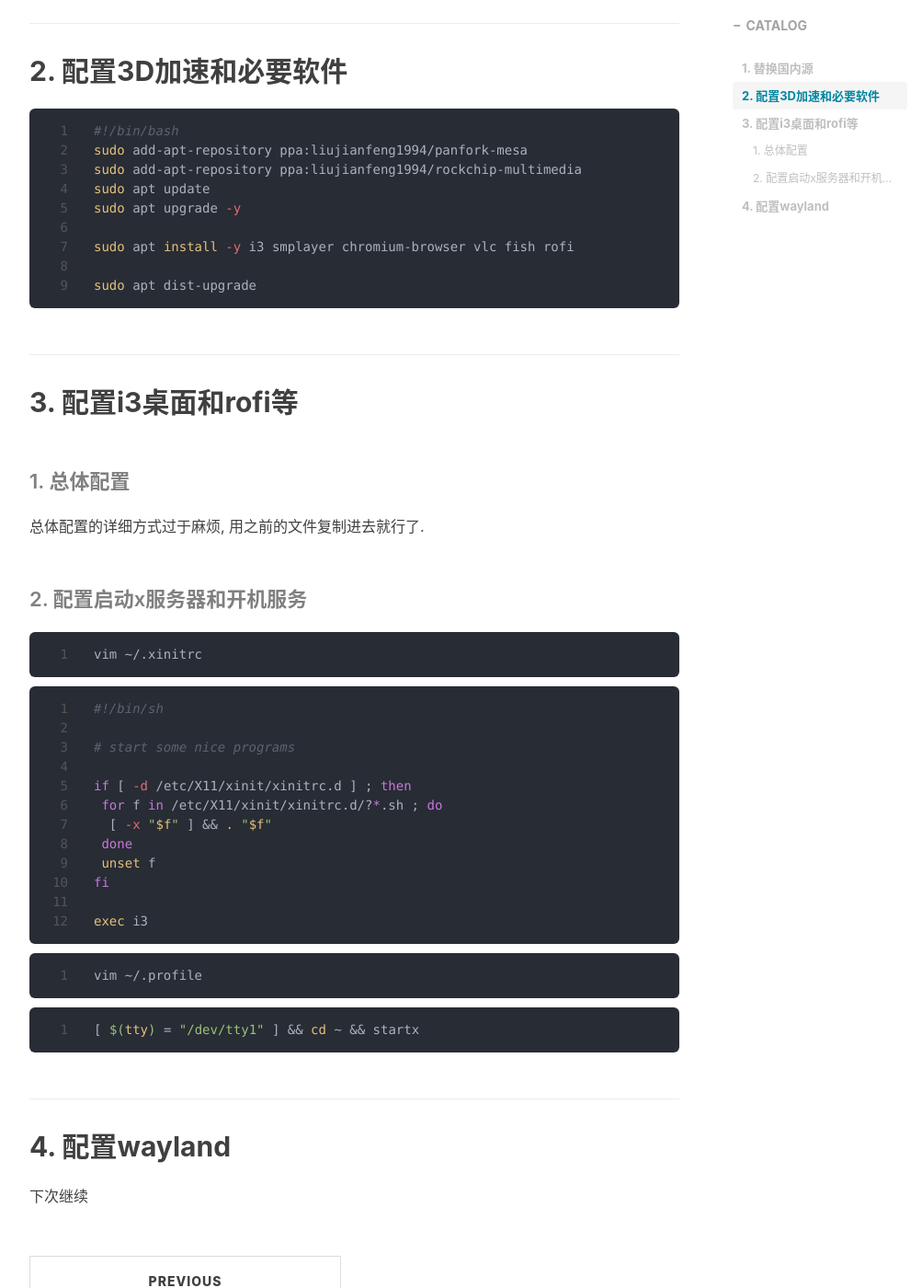
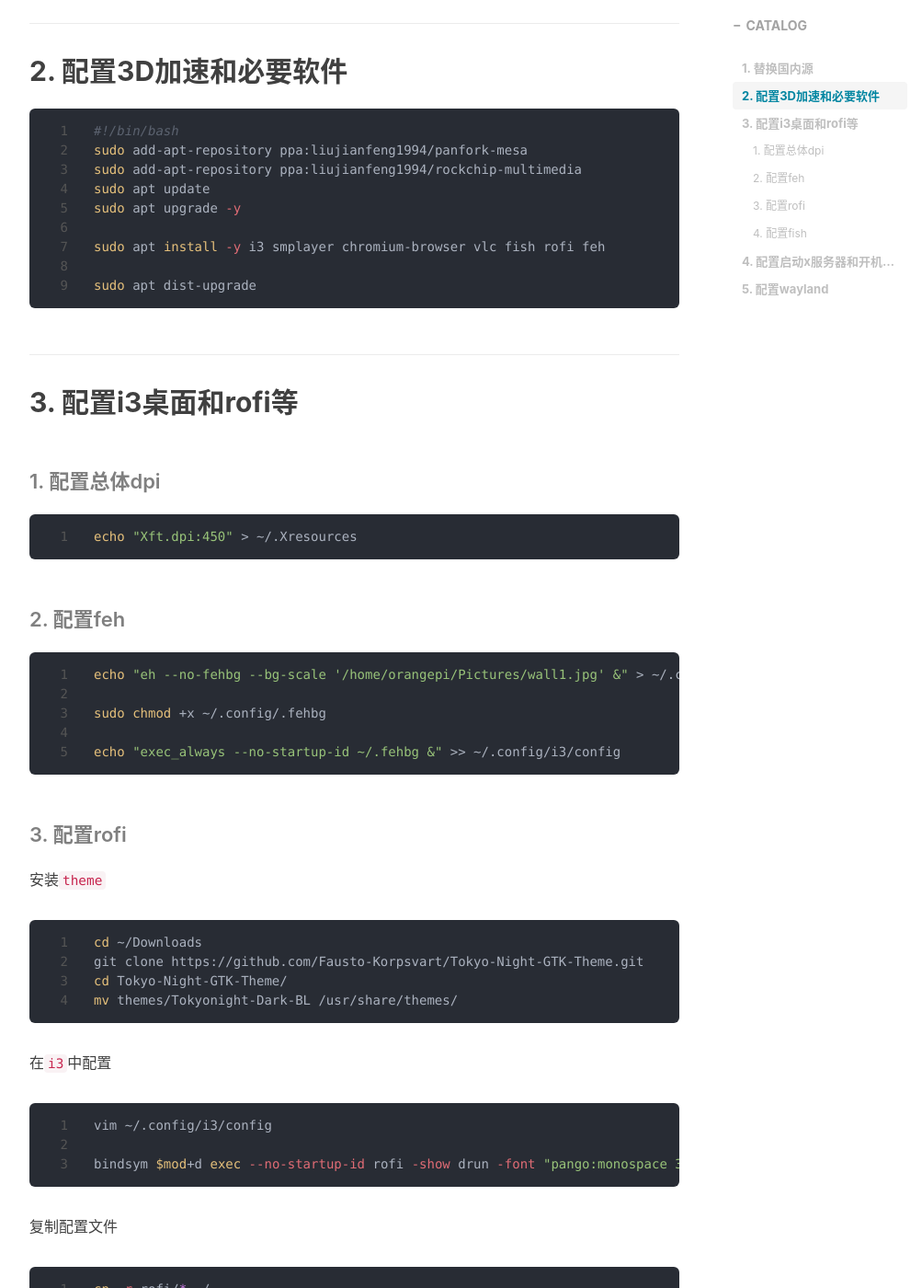
Before and after one commit to Zeknes/zeknes.github.io, a Jekyll site: the page built from _posts/2023-01-26-setup-a-new-orangepi-board.md, in a window 1280 px wide and 1400 px high, scrolled down 886 px. Shown: the whole window at 92% size, without its empty margins (233-1236 px from the left). Built offline with Jekyll 4.4.1, drawn with Linux system fonts in a browser that asks for light colours; nearby versions of some CDN libraries; comment, search, counter and statistics services are not loaded; some of the changed text lies outside the part shown.

Commit message:
added opi setup tutorial

````diff
--- a/_posts/2023-01-26-setup-a-new-orangepi-board.md
+++ b/_posts/2023-01-26-setup-a-new-orangepi-board.md
@@ -56,7 +56,7 @@
 sudo apt update
 sudo apt upgrade -y
 
-sudo apt install -y i3 smplayer chromium-browser vlc fish rofi
+sudo apt install -y i3 smplayer chromium-browser vlc fish rofi feh
 
 sudo apt dist-upgrade
 ```
@@ -69,13 +69,70 @@
 
 
 
-#### 1. 总体配置
+#### 1. 配置总体dpi
 
-总体配置的详细方式过于麻烦, 用之前的文件复制进去就行了.
+```shell
+echo "Xft.dpi:450" > ~/.Xresources
+```
 
 
 
-#### 2. 配置启动x服务器和开机服务
+#### 2. 配置feh
+
+```shell
+echo "eh --no-fehbg --bg-scale '/home/orangepi/Pictures/wall1.jpg' &" > ~/.config/.fehbg
+
+sudo chmod +x ~/.config/.fehbg
+
+echo "exec_always --no-startup-id ~/.fehbg &" >> ~/.config/i3/config
+```
+
+
+
+#### 3. 配置rofi
+
+安装`theme`
+
+```shell
+cd ~/Downloads
+git clone https://github.com/Fausto-Korpsvart/Tokyo-Night-GTK-Theme.git
+cd Tokyo-Night-GTK-Theme/
+mv themes/Tokyonight-Dark-BL /usr/share/themes/
+```
+
+
+
+在`i3`中配置
+
+```shell
+vim ~/.config/i3/config
+
+bindsym $mod+d exec --no-startup-id rofi -show drun -font "pango:monospace 32"
+```
+
+
+
+复制配置文件
+
+```shell
+cp -r rofi/* ~/
+```
+
+
+
+#### 4. 配置fish
+
+复制配置文件
+
+```shell
+cp -r fish/* ~/
+```
+
+
+
+
+
+## 4. 配置启动x服务器和开机服务
 
 
 
@@ -112,7 +169,7 @@
 
 
 
-## 4. 配置wayland
+## 5. 配置wayland
 
 
 
````
